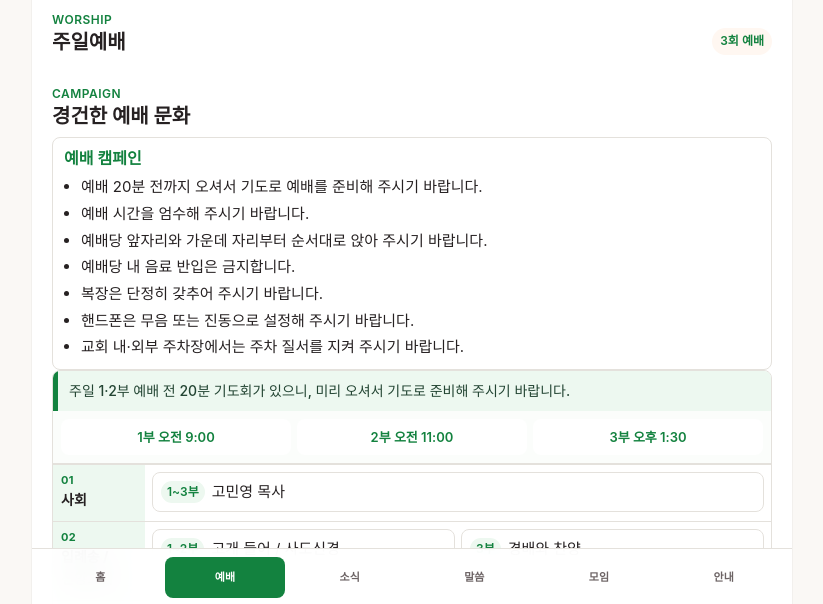
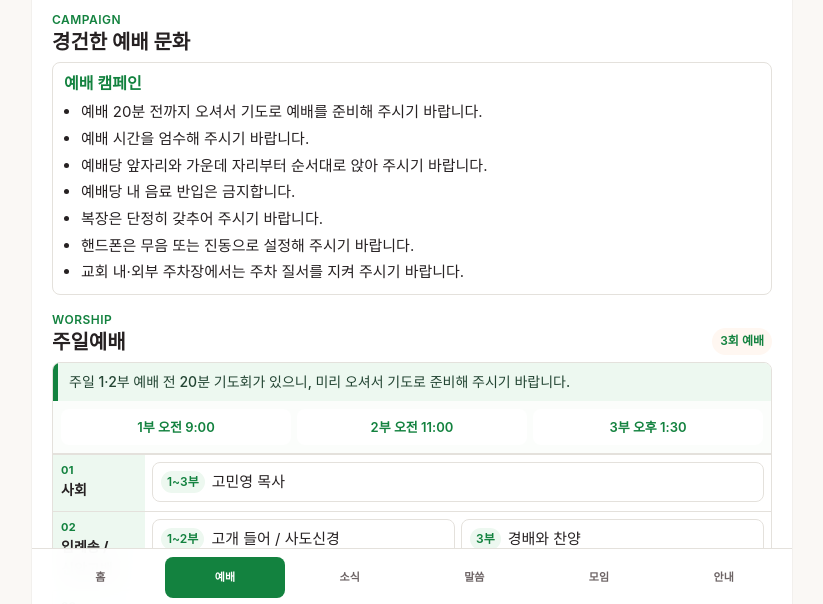
Before and after one commit to bernardchoi/naesoo-mobile, a plain HTML site: page index.html in a window 1280 px wide. Both pictures are taken after a click on the button "예배". Shown: the part 194-798 px from the top of the page, without its empty margins (228-1051 px from the left). Drawn offline with Linux system fonts and the light colour scheme.

Commit message:
Refine worship page spacing

```diff
--- a/index.html
+++ b/index.html
@@ -563,6 +563,31 @@
       margin: 0 0 4px;
     }
 
+    #worship > .sub-section:first-child {
+      margin-top: 0;
+    }
+
+    #worship #campaign {
+      margin-bottom: 16px;
+    }
+
+    #worship #campaign .section-head,
+    #worship > .section-head {
+      margin-bottom: 7px;
+    }
+
+    #worship > .card {
+      margin-top: 0;
+    }
+
+    #worship #weekly {
+      margin-top: 22px;
+    }
+
+    #worship .notice {
+      padding-block: 8px;
+    }
+
     .grid {
       display: grid;
       gap: 8px;
@@ -1103,13 +1128,6 @@
       </section>
 
       <section id="worship" class="view" data-view="worship">
-        <div class="section-head">
-          <div>
-            <div class="eyebrow">Worship</div>
-            <h2>주일예배</h2>
-          </div>
-          <span class="chip">3회 예배</span>
-        </div>
         <div class="sub-section" id="campaign">
         <div class="section-head">
           <div>
@@ -1123,6 +1141,13 @@
         </article>
         </div>
 
+        <div class="section-head">
+          <div>
+            <div class="eyebrow">Worship</div>
+            <h2>주일예배</h2>
+          </div>
+          <span class="chip">3회 예배</span>
+        </div>
         <div class="card">
           <p class="notice">주일 1·2부 예배 전 20분 기도회가 있으니, 미리 오셔서 기도로 준비해 주시기 바랍니다.</p>
           <div class="service-times">
```
Lines whose indentation alone changed are shown as unchanged.
